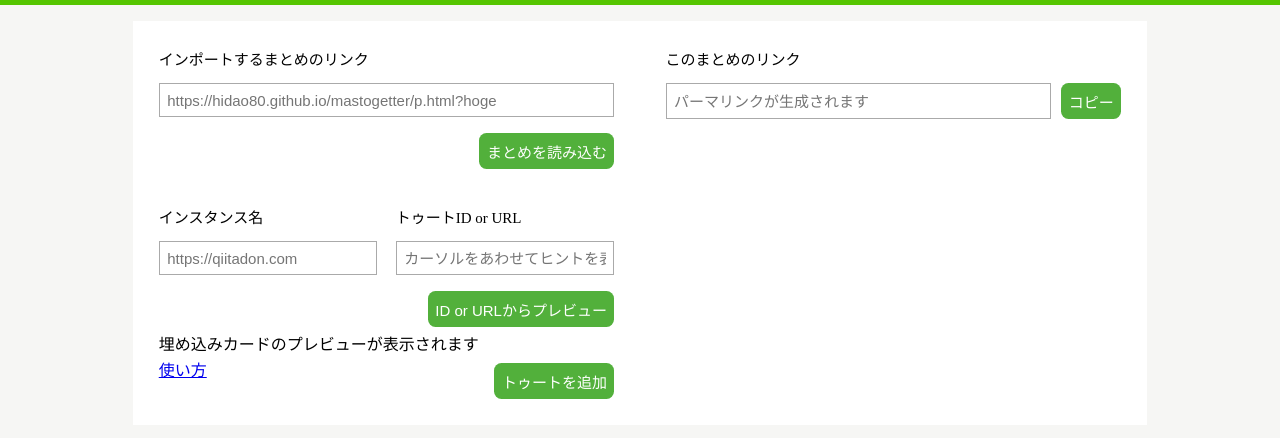
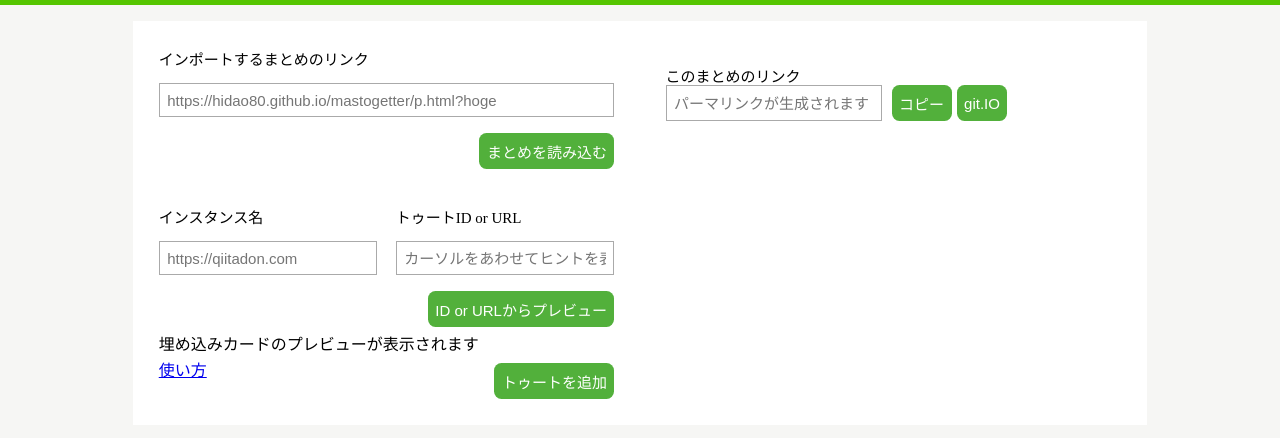
Before and after one commit to Qithub-BOT/mastogetter, a plain HTML site: page index.html in a window 1280 px wide. Shown: the part 52-490 px from the top of the page. Drawn offline with nearby package versions, Linux system fonts and the light colour scheme; a web font is replaced by a local one.

Commit message:
feat: #33 短縮 URL 作成ボタンを追加

```diff
--- a/css/style.css
+++ b/css/style.css
@@ -115,6 +115,11 @@ div.area>div input:last-child {
 #copylink {
 	margin-left: 10px;
 }
+
+#submit-gitio {
+	margin-left: 5px;
+}
+
 .area input[type="button"] {
 	font-size: 15px;
 	padding: .5em;
@@ -191,7 +196,7 @@ input[type="text"] {
 }
 label {
 	font-size: 15px;
-  padding-bottom: 15px;
+	padding-bottom: 15px;
 	color: #000;
 	line-height: 1;
 }
--- a/index.html
+++ b/index.html
@@ -47,13 +47,14 @@
 		</div>
 		<div class="area">
 			<div>
-				<p>
+				<p><form action="https://git.io/create" method="POST" target="_blank" id="form-gitio">
 					<label for="permalink">このまとめのリンク</label>
 					<span class="container">
-						<input id="permalink" type="text" placeholder="パーマリンクが生成されます" readonly="readonly">
+						<input id="permalink" name="url" type="text" placeholder="パーマリンクが生成されます" readonly="readonly">
 						<input id="copylink" type="button" value="コピー" onclick="copyPermalink()">
+						<input id="submit-gitio" type="button" value="git.IO" onclick="submitGitIO()" title="短縮 URL を git.io で取得する">
 					</span>
-				</p>
+				</form></p>
 			</div>
 			<div id="cards">
 			</div>
--- a/js/index.js
+++ b/js/index.js
@@ -71,3 +71,7 @@ function loadPermalink() {
 	showCards(permalink_obj);
 	genPermalink(toot_ids.join(","));
 }
+
+function submitGitIO() {
+	$("form-gitio").submit();
+}
```
